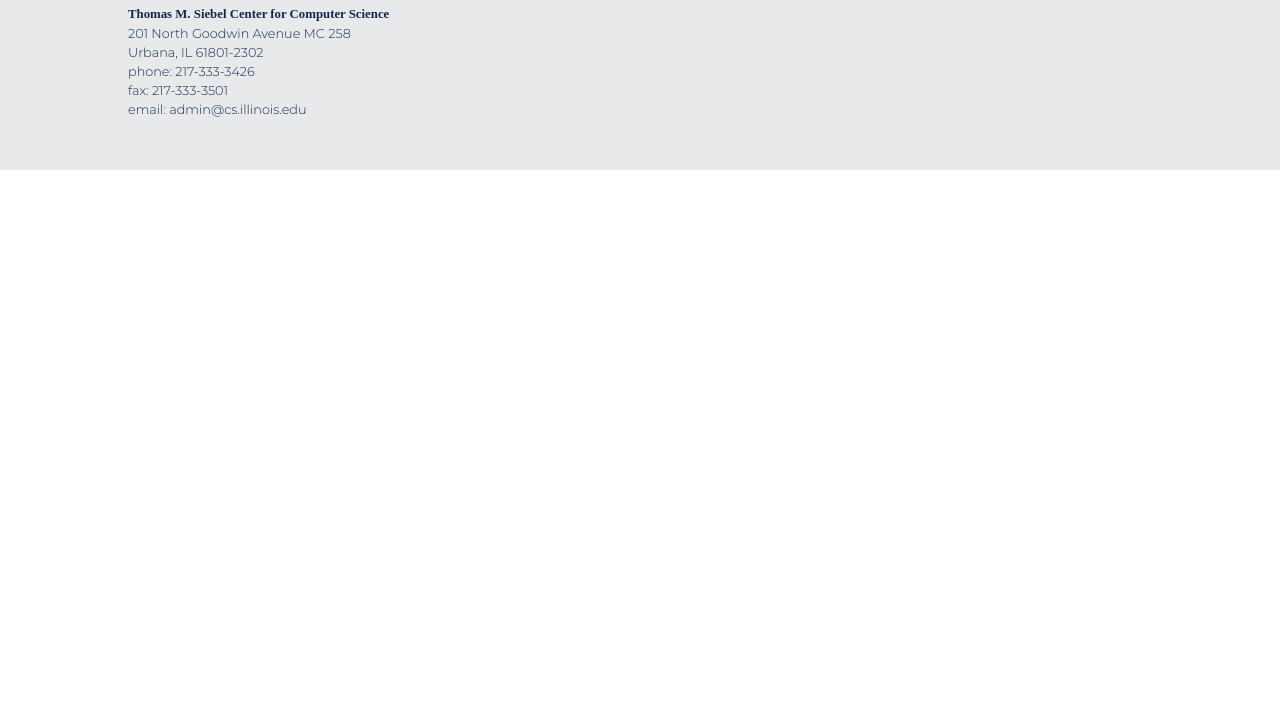
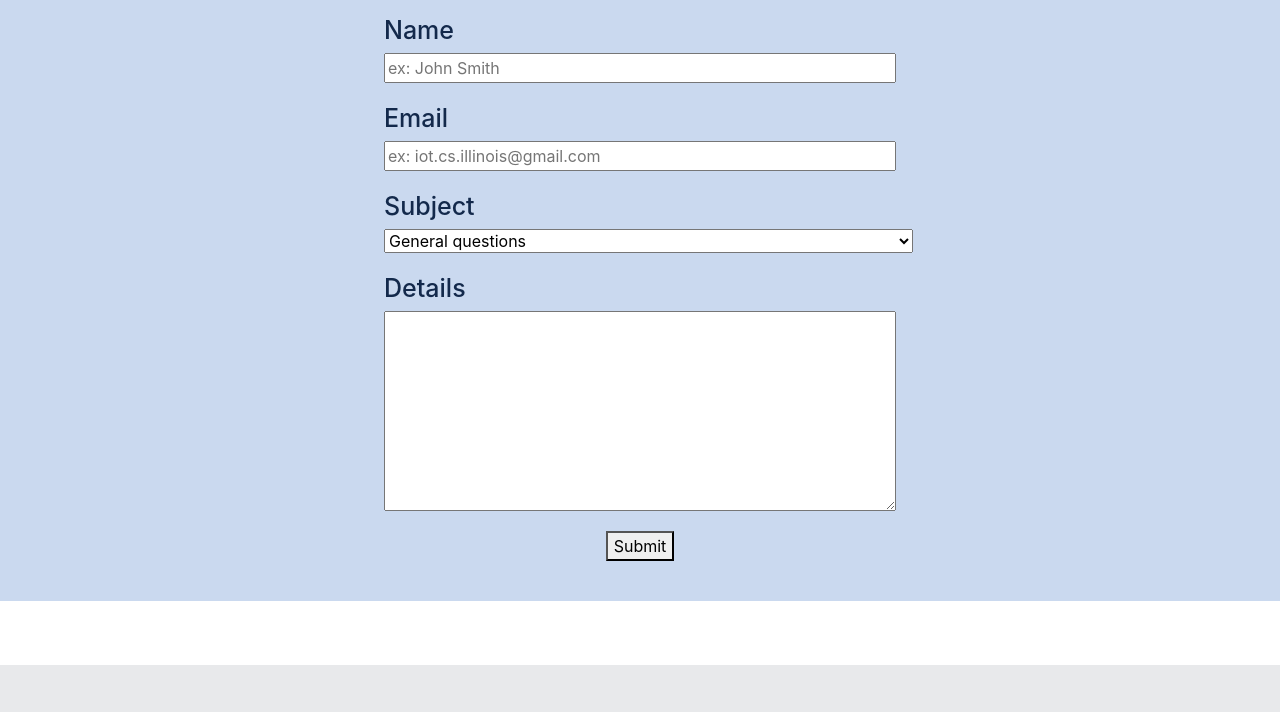
Before and after one commit to Illinois-IoT/iot-website, a Gatsby site: page /connect in a window 1280 px wide. Shown: the part 1409-2121 px from the top of the page. Before the commit the page ends 1585 px from the top, so only its background shows below. Built offline with nearby package versions, Linux system fonts and the light colour scheme; Gatsby itself is replaced by a stand-in of ours; a web font is replaced by a local one.

Commit message:
feat: contact us form

```diff
--- a/src/pages/connect.js
+++ b/src/pages/connect.js
@@ -8,6 +8,7 @@ import texture from "../images/texture.jpeg"
 import { CircleWithTextTable } from "../templates/table/circletable";
 import Footer from "../templates/footer/footer";
 import { Paragraph } from "../templates/paragraph/Paragraph";
+import { ContactUsForm } from "../templates/forms/forms";
 
 import { Helmet } from "react-helmet"
 import favicon from '../images/block-i.png';
@@ -35,6 +36,7 @@ const ConnectPage = () => {
                 {heading: "Email", text: "caesar[at]illinois.edu"},
                 {heading: "Phone", text: "(847) 323-2968"}
               ]}/>
+        <ContactUsForm />
         <Footer />
       </div>
     </body>
--- a/src/templates/forms/forms.js
+++ b/src/templates/forms/forms.js
@@ -9,16 +9,17 @@ function SupportUsForm() {
   if (state.succeeded) {
       return (
         <div className='lightblue-div'>
-            <Paragraph heading="DONATION INQUERY FORM" subheading="Send us an email detailing how you would like to contribute"/>
+            <Paragraph heading="DONATION INQUIRY FORM" subheading="Send us an email detailing how you would like to contribute"/>
             <div className="supportus-form">
             <h5>Successfully submitted. Thank you!</h5>
             </div>
         </div>
       );
   }
+
   return (
     <div className='lightblue-div'>
-        <Paragraph heading="DONATION INQUERY FORM" subheading="Send us an email detailing how you would like to contribute"/>
+        <Paragraph heading="DONATION INQUIRY FORM" subheading="Send us an email detailing how you would like to contribute"/>
         <form onSubmit={handleSubmit} className="supportus-form">
             <div className='form-row'>
                 <h5 className='form-label'>Name</h5>
@@ -80,6 +81,7 @@ function LocalOutreachInterestForm() {
           </div>
         );
     }
+
     return (
       <div className='lightblue-div'>
           <Paragraph heading="URBANA-CHAMPAIGN AREA OUTREACH" subheading="Send us an email to be notified of our future outreach events"/>
@@ -140,7 +142,8 @@ function LocalOutreachInterestForm() {
                     <input
                         id="interest-iot"
                         type="checkbox"
-                        name="interest-iot"
+                        name="interested-in"
+                        value="Internet of Things"
                     />
                 </div>
                 <div className='form-chekcbox-row'>
@@ -148,7 +151,8 @@ function LocalOutreachInterestForm() {
                     <input
                         id="interest-programming"
                         type="checkbox"
-                        name="interest-programming"
+                        name="interested-in"
+                        value="Programming"
                     />
                 </div>
                 <div className='form-chekcbox-row'>
@@ -156,7 +160,8 @@ function LocalOutreachInterestForm() {
                     <input
                         id="interest-hardware"
                         type="checkbox"
-                        name="interest-hardware"
+                        name="interested-in"
+                        value="Electrical hardware (sensors)"
                     />
                 </div>
               </div>
@@ -171,6 +176,87 @@ function LocalOutreachInterestForm() {
           </form>
       </div>
     );
-  }
+}
 
-export { SupportUsForm, LocalOutreachInterestForm };
+function ContactUsForm() {
+    const [state, handleSubmit] = useForm("mwkypjov");
+    if (state.succeeded) {
+        return (
+          <div className='lightblue-div'>
+              <Paragraph heading="CONTACT FORM" subheading="Send us an email with your inquiry"/>
+              <div className="supportus-form">
+              <h5>Successfully submitted. Thank you!</h5>
+              </div>
+          </div>
+        );
+    }
+
+    return (
+      <div className='lightblue-div'>
+          <Paragraph heading="CONTACT FORM" subheading="Send us an email with your inquiry"/>
+          <form onSubmit={handleSubmit} className="supportus-form">
+              <div className='form-row'>
+                  <h5 className='form-label'>Name</h5>
+                  <input
+                      id="name"
+                      type="text"
+                      name="name"
+                      className='form-input'
+                      placeholder="ex: John Smith"
+                      required
+                  />
+              </div>
+              <div className='form-row'>
+                  <h5 className='form-label'>Email</h5>
+                  <input
+                      id="email"
+                      type="email"
+                      name="email"
+                      className='form-input'
+                      placeholder="ex: iot.cs.illinois@gmail.com"
+                      required
+                  />
+              </div>
+              <ValidationError
+                  prefix="Email"
+                  field="email"
+                  errors={state.errors}
+              />
+
+              <div className='form-row'>
+                  <h5 className='form-label'>Subject</h5>
+                  <select name="subject" id="subject">
+                    <option value="General questions">General questions</option>
+                    <option value="Question about research projects">Question about research projects</option>
+                    <option value="Interest in joining research (undergraduate)">Interest in joining research (undergraduate)</option>
+                    <option value="Interest in joining research (grad/Ph.D.)">Interest in joining research (grad/Ph.D.)</option>
+                    <option value="Interest in working at summer camp (UofI student)">Interest in working at summer camp (UofI student)</option>
+                    <option value="Questions about summer camp (applicant)">Questions about summer camp (applicant)</option>
+                    <option value="Questions about community events (Champaign-Urbana residents)">Questions about community events (Champaign-Urbana residents)</option>
+                    <option value="Inquiry about IoT Makerspace">Inquiry about IoT Makerspace</option>
+                    <option value="Inquiry about donations">Inquiry about donations</option>
+                    <option value="Other (specify in email)">Other (specify in email)</option>
+                  </select>
+              </div>
+              <div className='form-row'>
+                  <h5 className='form-label'>Details</h5>
+                  <textarea
+                      id="message"
+                      name="message"
+                      className='form-textarea'
+                  />
+              </div>
+              <ValidationError
+                  prefix="Message"
+                  field="message"
+                  errors={state.errors}
+              />
+              <button type="submit" disabled={state.submitting} id="basic-button">
+                  Submit
+              </button>
+          </form>
+      </div>
+    );
+}
+
+export { SupportUsForm, LocalOutreachInterestForm, ContactUsForm };
```
